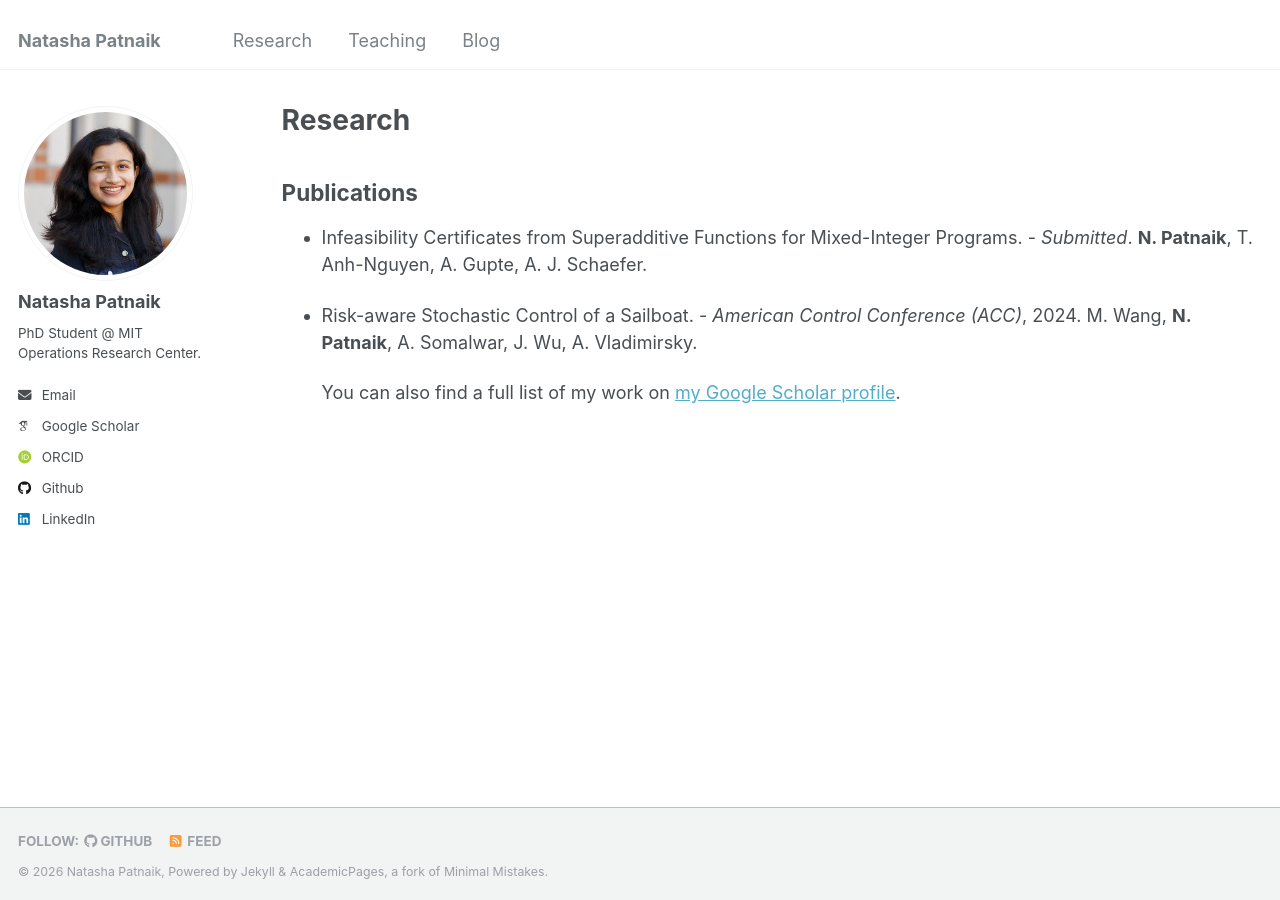
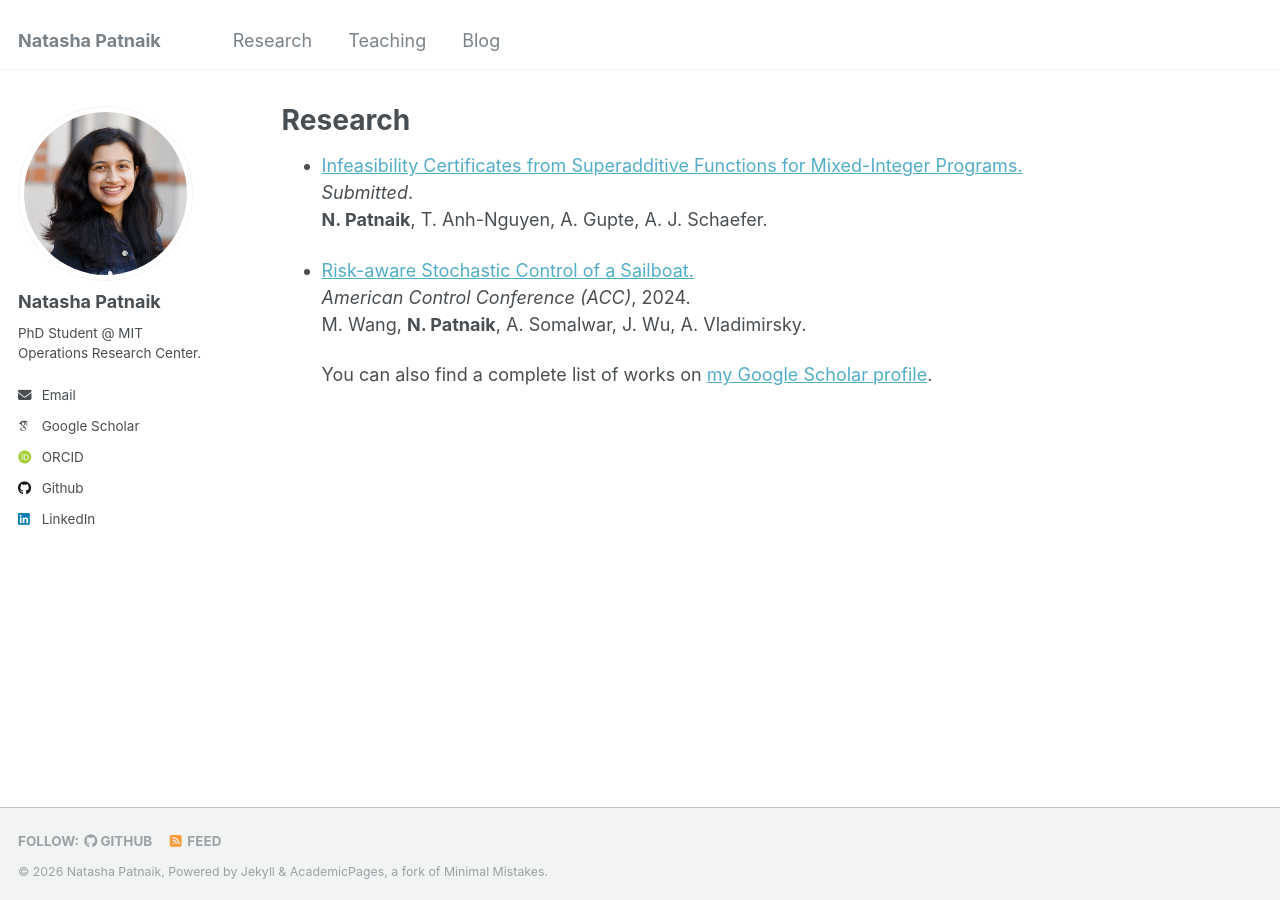
Before and after one commit to natasha-patnaik-321/natasha-patnaik-321.github.io, a Jekyll site: the page built from _pages/publications.md, in a window 1280 px wide. Built offline with Jekyll 4.4.1, drawn with Linux system fonts in a browser that asks for light colours; some web fonts are replaced.

Commit message:
Add links to publications + update formatting.

```diff
--- a/_pages/publications.md
+++ b/_pages/publications.md
@@ -4,13 +4,16 @@ title: "Research"
 permalink: /publications/
 author_profile: true
 ---
-## Publications
 
-- Infeasibility Certificates from Superadditive Functions for Mixed-Integer Programs. - *Submitted*. **N. Patnaik**, T. Anh-Nguyen, A. Gupte, A. J. Schaefer.
+- [Infeasibility Certificates from Superadditive Functions for Mixed-Integer Programs.](https://optimization-online.org/2026/01/infeasibility-certificates-from-superadditive-functions-for-mixed-integer-programs/) \
+  *Submitted*. \
+  **N. Patnaik**, T. Anh-Nguyen, A. Gupte, A. J. Schaefer.
 
-- Risk-aware Stochastic Control of a Sailboat. - *American Control Conference (ACC)*, 2024. M. Wang, **N. Patnaik**, A. Somalwar, J. Wu, A. Vladimirsky.
+- [Risk-aware Stochastic Control of a Sailboat.](https://ieeexplore.ieee.org/document/10644458) \
+  *American Control Conference (ACC)*, 2024. \
+  M. Wang, **N. Patnaik**, A. Somalwar, J. Wu, A. Vladimirsky.
 
 
 {% if site.author.googlescholar %}
-  <div class="wordwrap">You can also find a full list of my work on <a href="{{site.author.googlescholar}}">my Google Scholar profile</a>.</div>
+  <div class="wordwrap">You can also find a complete list of works on <a href="{{site.author.googlescholar}}">my Google Scholar profile</a>.</div>
 {% endif %}
```
Also changed, not shown: _pages/about.md (+1 -1 lines), _pages/teaching.md (+6 -3 lines), _posts/2026-01-25-quick-guide-to-local-llms.md (deleted, +0 -21 lines), _posts/2026-02-01-quick-guide-to-local-llms.md (added, +12 -0 lines), _posts/2026-02-01-supervised-fine-tuning-with-hugging-face.md (added, +11 -0 lines).
